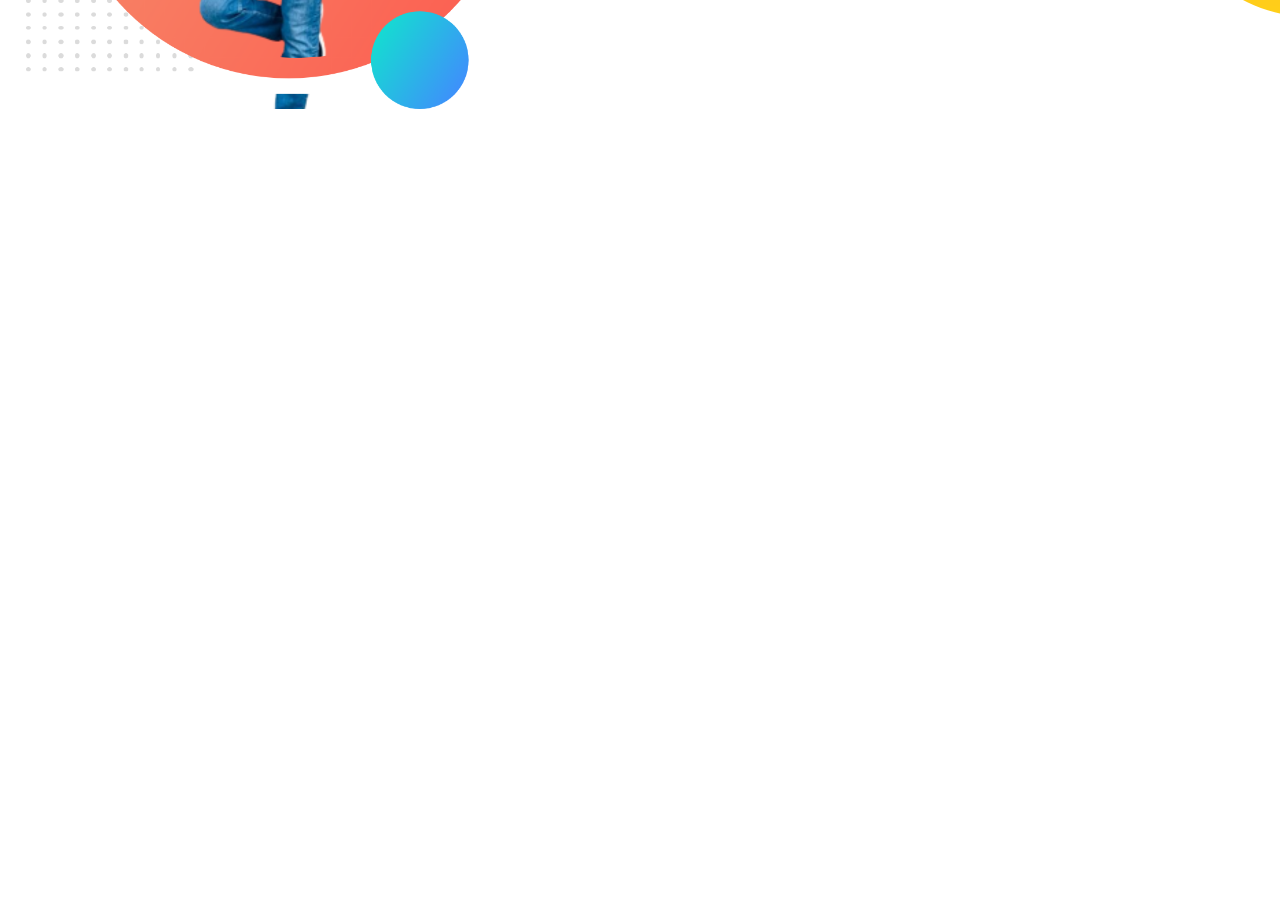
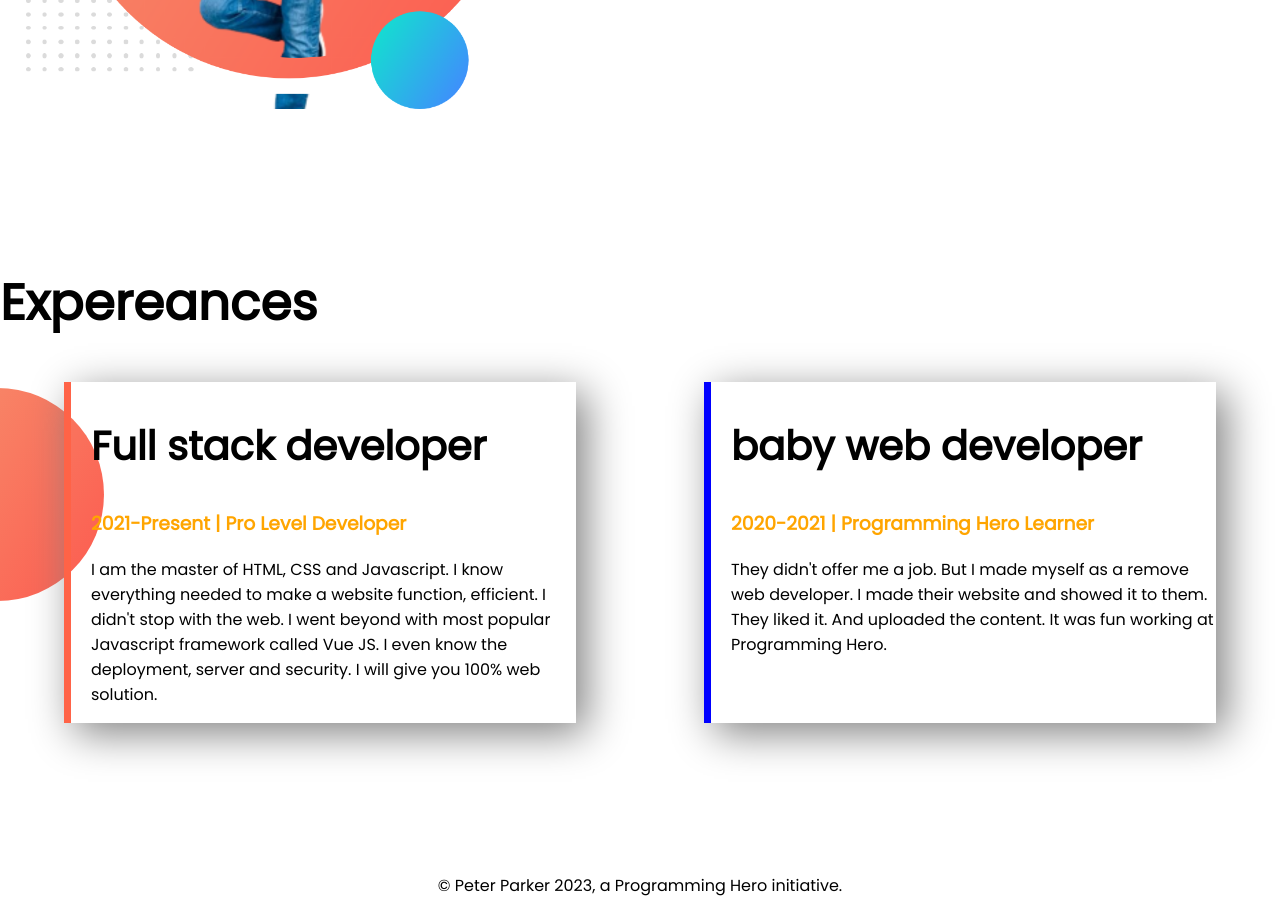
Before and after one commit to mislam5/developer-portfolio, a plain HTML site: page index.html in a window 1280 px wide. Shown: the part 1024-1938 px from the top of the page. Before the commit the page ends 1290 px from the top, so only its background shows below. Drawn offline with Linux system fonts and the light colour scheme.

Commit message:
style border & footer added

```diff
--- a/index.html
+++ b/index.html
@@ -13,7 +13,7 @@
 </head>
 
 <body>
- <section class="top-banner">
+ <section class="top-banner felexible-container">
 <div class="half-width">
               <h1>Welcome To</h1>
               <h1><span class="color-orange">Md Ariful Islam</span> world!</h1>
@@ -27,7 +27,7 @@
 <div class="half-width"> <img src="my-bg.png" alt="">
 </div>
  </section>
- <section class="dream-big">
+ <section class="felexible-container">
               <div class="half-width">
                             <img src="my-bg.png" alt="">
               </div>
@@ -39,6 +39,25 @@
 
               </div>
  </section>
+ <section class="experience-are">
+              <h1>Expereances</h1>
+              <div class="felexible-container">
+                            <div id="full-stack-developer" class="experience-item">
+                                          <h2>Full stack developer</h2>
+                                          <h3 class="color-orange">2021-Present | Pro Level Developer</h3>
+                                          <p>I am the master of HTML, CSS and Javascript. I know everything needed to make a website function, efficient. I didn't stop with the web. I went beyond with most popular Javascript framework called Vue JS. I even know the deployment, server and security. I will give you 100% web solution.</p>
+                            </div>
+                            <div id="baby-web-developer" class="experience-item">
+                                          <h2>baby web developer</h2>
+                                          <h3 class="color-orange">2020-2021 | Programming Hero Learner</h3>
+                                          <p>They didn't offer me a job. But I made myself as a remove web developer. I made their website and showed it to them. They liked it. And uploaded the content. It was fun working at Programming Hero.</p>
+                            </div>
+              </div>
+
+ </section>
 </body>
+<footer>
+              <p>© Peter Parker 2023, a Programming Hero initiative.</p>
+</footer>
 
 </html>
--- a/style.css
+++ b/style.css
@@ -6,12 +6,14 @@ body {
 h1 {
 font-size: 50px;
 }
-
+h2{
+              font-size: 40px;
+}
 .color-orange {
  color: orange;
 }
 
-section {
+.felexible-container {
               display: flex;
               margin-bottom: 150px;
 }
@@ -41,3 +43,24 @@ section {
               background-position: right;
               background-repeat: no-repeat;
 }
+.experience-are{
+              background-image: url(images/exp-bg.png);
+              background-repeat: no-repeat;
+              background-position: 0%;
+}
+.experience-item{
+              width:40%;
+              margin-left:5%;
+              margin-right:5%;
+              box-shadow: 10px 10px 40px gray;
+              padding-left: 20px;
+}
+#full-stack-developer{
+              border-left: 7px solid tomato;
+}
+#baby-web-developer{
+              border-left: 7px solid blue;
+}
+footer p{
+              text-align: center;
+}
```
